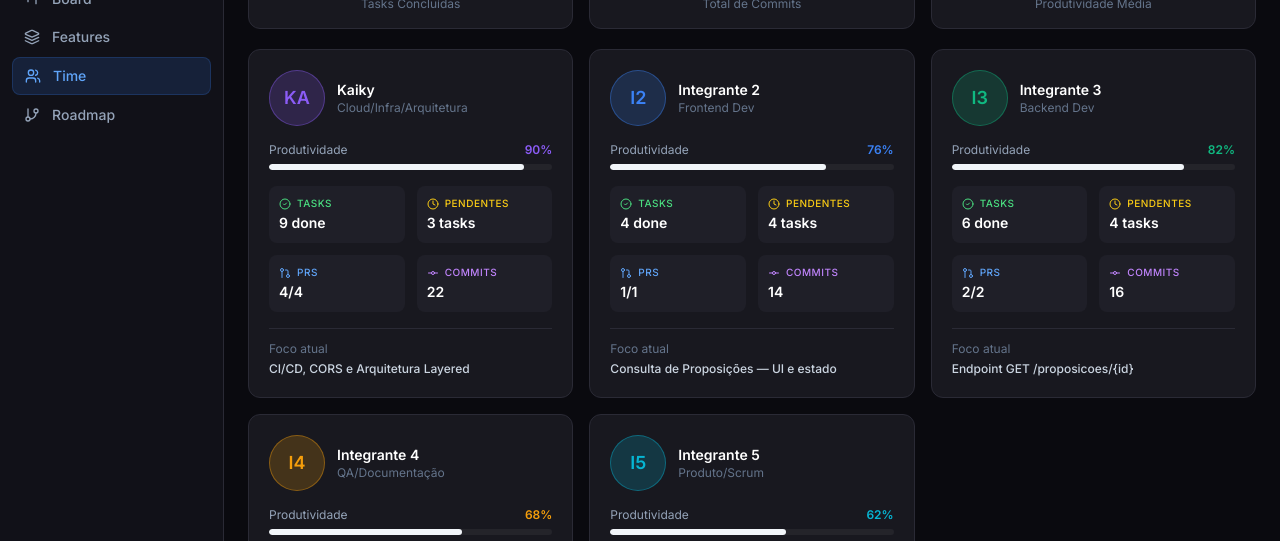
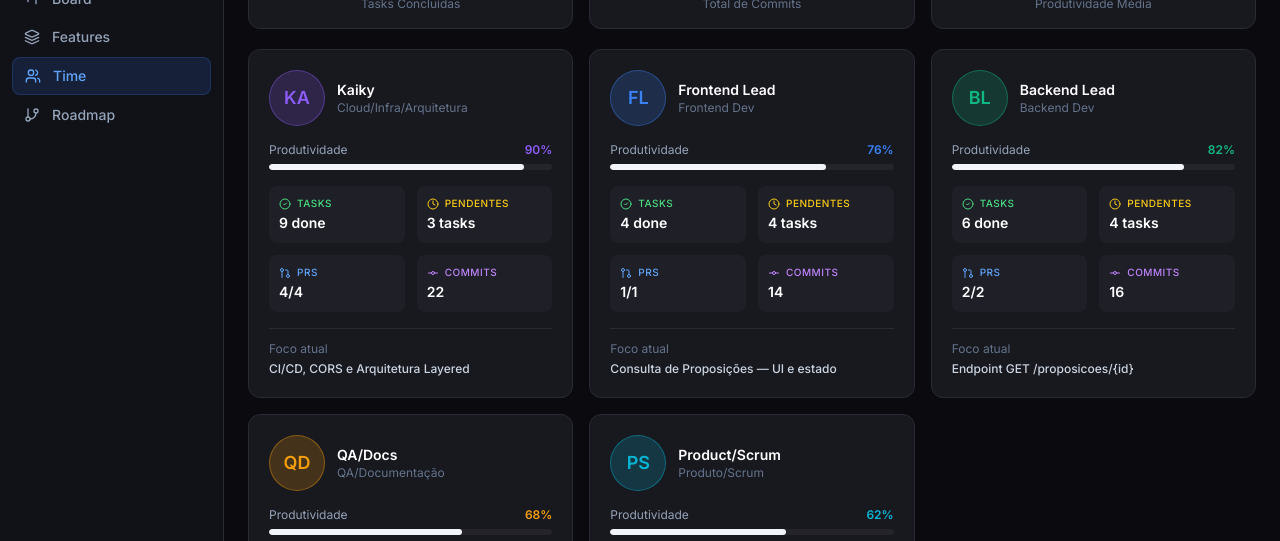
Before and after one commit to unb-mds/2026-1-Squad13, a React (Vite) app in the folder squad-dashboard/: page /#/team in a window 1280 px wide. Shown: the part 149-690 px from the top of the page. Built offline with nearby package versions, Linux system fonts and the light colour scheme.

Commit message:
fix(squad-dashboard): substitui placeholders genéricos por papéis apresentáveis

```diff
--- a/squad-dashboard/src/mocks/team.ts
+++ b/squad-dashboard/src/mocks/team.ts
@@ -1,20 +1,22 @@
 import type { Member } from '@/entities/member'
 
 /**
- * Para atualizar os integrantes: edite o array abaixo.
- * Cada campo editável está comentado com instruções.
+ * Substituir estes placeholders pelos nomes reais dos integrantes quando definidos.
+ *
+ * Para atualizar: edite o campo `name` e `avatarInitials` de cada entrada.
+ * Os IDs (m1…m5) são referenciados em tasks.ts e features.ts — não altere os IDs.
  *
  * avatarColor: qualquer cor hex — define o avatar e accent do card.
- * avatarInitials: 2 letras para o avatar (ex: "KA", "MS").
- * currentFocus: texto livre, descreve no que o membro está trabalhando agora.
+ * avatarInitials: 2 letras para o avatar (ex: "KA", "FL").
+ * currentFocus: texto livre — o que o membro está trabalhando agora.
  */
 export const mockTeam: Member[] = [
   {
     id: 'm1',
-    name: 'Kaiky',                          // <- edite o nome aqui
+    name: 'Kaiky',                          // <- nome real
     role: 'Cloud/Infra/Arquitetura',
-    avatarInitials: 'KA',                   // <- iniciais do avatar
-    avatarColor: '#8b5cf6',                 // <- cor accent (hex)
+    avatarInitials: 'KA',
+    avatarColor: '#8b5cf6',
     tasksCompleted: 9,
     tasksPending: 3,
     prsOpened: 4,
@@ -25,9 +27,9 @@ export const mockTeam: Member[] = [
   },
   {
     id: 'm2',
-    name: 'Integrante 2',                   // <- edite o nome aqui
+    name: 'Frontend Lead',                  // <- substituir pelo nome real
     role: 'Frontend Dev',
-    avatarInitials: 'I2',
+    avatarInitials: 'FL',
     avatarColor: '#3b82f6',
     tasksCompleted: 4,
     tasksPending: 4,
@@ -39,9 +41,9 @@ export const mockTeam: Member[] = [
   },
   {
     id: 'm3',
-    name: 'Integrante 3',                   // <- edite o nome aqui
+    name: 'Backend Lead',                   // <- substituir pelo nome real
     role: 'Backend Dev',
-    avatarInitials: 'I3',
+    avatarInitials: 'BL',
     avatarColor: '#10b981',
     tasksCompleted: 6,
     tasksPending: 4,
@@ -53,9 +55,9 @@ export const mockTeam: Member[] = [
   },
   {
     id: 'm4',
-    name: 'Integrante 4',                   // <- edite o nome aqui
+    name: 'QA/Docs',                        // <- substituir pelo nome real
     role: 'QA/Documentação',
-    avatarInitials: 'I4',
+    avatarInitials: 'QD',
     avatarColor: '#f59e0b',
     tasksCompleted: 2,
     tasksPending: 4,
@@ -67,9 +69,9 @@ export const mockTeam: Member[] = [
   },
   {
     id: 'm5',
-    name: 'Integrante 5',                   // <- edite o nome aqui
+    name: 'Product/Scrum',                  // <- substituir pelo nome real
     role: 'Produto/Scrum',
-    avatarInitials: 'I5',
+    avatarInitials: 'PS',
     avatarColor: '#06b6d4',
     tasksCompleted: 1,
     tasksPending: 2,
```
Also changed, not shown: 1 other file (tests, documents, lock files or other folders).
